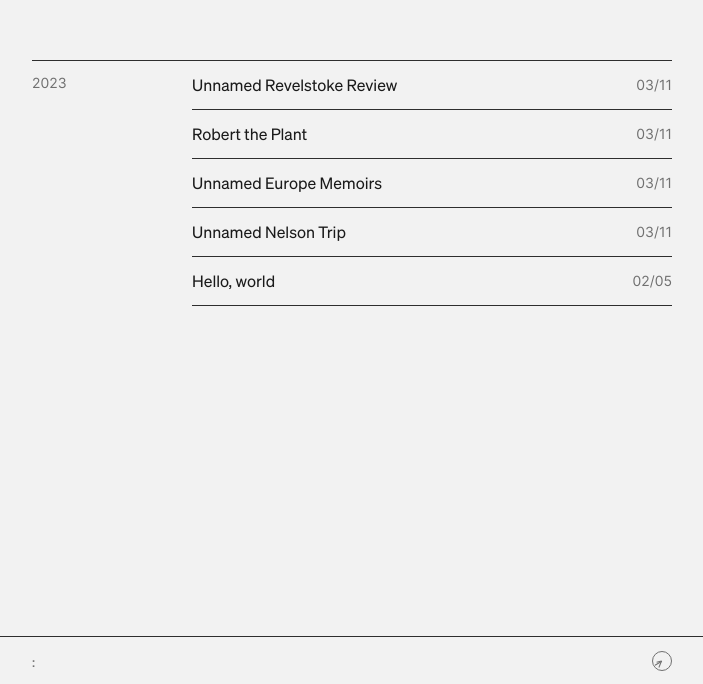
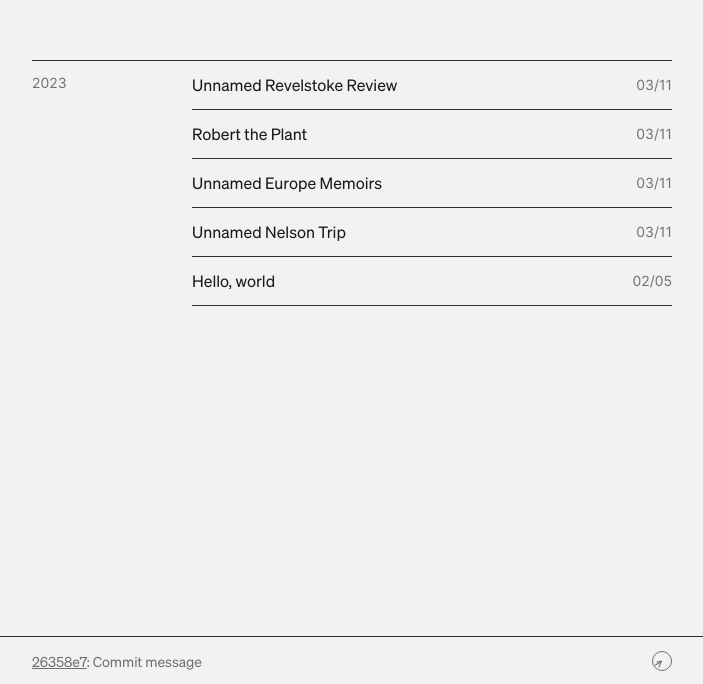
Before and after one commit to joeyvanlierop/joey, a Next.js app: page / in a window 1280 px wide. Shown: the part 116-800 px from the top of the page, without its empty margins (288-991 px from the left). Built offline with nearby package versions, Linux system fonts and the light colour scheme.

Commit message:
Add git url to footer

```diff
--- a/components/footer.tsx
+++ b/components/footer.tsx
@@ -1,3 +1,4 @@
+import Link from "next/link";
 import { Clock } from "./clock";
 import { Column } from "./column";
 
@@ -6,13 +7,29 @@ export function Footer() {
     <footer className="h-12 w-full border-t border-[#2e2e2e] absolute bottom-0 flex justify-center items-center text-sm text-[#707070]">
       <Column className="justify-center">
         <div className="flex justify-between items-center">
-          <span>
-            {process.env.NEXT_PUBLIC_VERCEL_GIT_COMMIT_SHA?.slice(0, 7)}:{" "}
-            {process.env.NEXT_PUBLIC_VERCEL_GIT_COMMIT_MESSAGE}
-          </span>
+          <Git />
           <Clock />
         </div>
       </Column>
     </footer>
   );
 }
+
+function Git() {
+  const sha = process.env.NEXT_PUBLIC_VERCEL_GIT_COMMIT_SHA;
+  const shortSha = sha.substring(0, 7);
+  const owner = process.env.NEXT_PUBLIC_VERCEL_GIT_REPO_OWNER;
+  const slug = process.env.NEXT_PUBLIC_VERCEL_GIT_REPO_SLUG;
+  const message = process.env.NEXT_PUBLIC_VERCEL_GIT_COMMIT_MESSAGE;
+  const href = "https://github.com/" + owner + "/" + slug + "/tree/" + sha;
+
+  return (
+    <span>
+      <a href={href} target="blank" className="underline">
+        {shortSha}
+      </a>
+      {": "}
+      {process.env.NEXT_PUBLIC_VERCEL_GIT_COMMIT_MESSAGE}
+    </span>
+  );
+}
```
Also changed, not shown: 1 other file (tests, documents, lock files or other folders).
